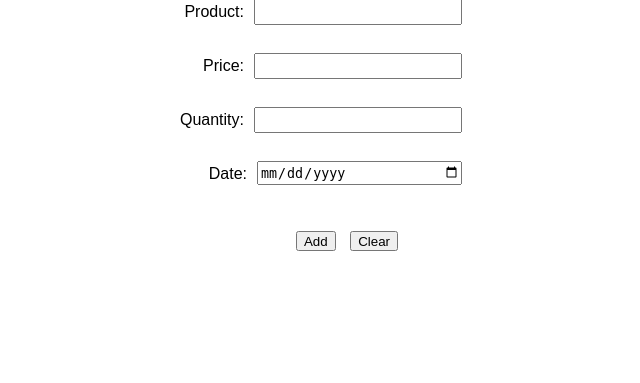
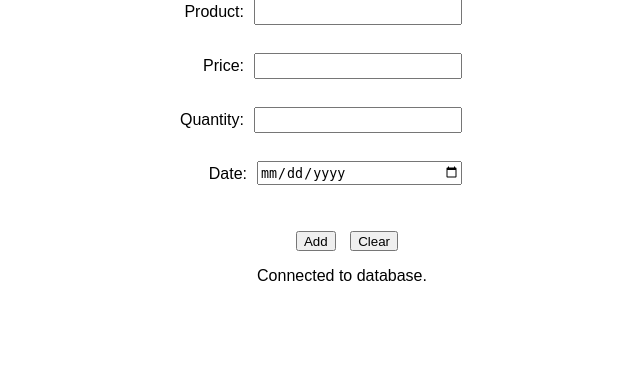
Before and after one commit to Creach0/PHP-SRePS, a PHP site: page /addrecord.php in a window 1280 px wide. Shown: the part 210-593 px from the top of the page, without its empty margins (298-938 px from the left). Run offline with PHP 8.4, Linux system fonts and the light colour scheme; data that the repository does not hold is empty; some libraries are stand-ins or nearby versions.

Commit message:
Changed addrecord.php to try and reduce the number of affected lines during merge

```diff
--- a/addrecord.php
+++ b/addrecord.php
@@ -9,7 +9,6 @@
 	<head>
 		<script src="scripts/AddRecordValidateInput.js"></script>
 	</head>
-
 	<body>
 		<header>
 			<h1>Sales Records</h1>
@@ -33,6 +32,7 @@
 				<input type="date" name="date" id="date" /></label><br/>
 
                 <input type="hidden" id="inputValid" name="inputValid"/>
+
 				<p>
 					<input type="submit" value="Add" onclick="return validateInput()" />
 					<input type="reset" value="Clear" />
@@ -41,29 +41,40 @@
 			</form>
 
 			<?php
-				if ($_POST['inputValid'] = "true") {
 				try {
+
 						// Connect to database
 						require_once ("settings.php");
 						$conn = new mysqli($host,$user,$pwd,$dbnm);
 						if ($conn->connect_error) throw new Exception("Failed to connect to database: ".$conn->connect_error);
 
+						echo "<p>Connected to database.</p>";
+
+
 						$product = $_POST['product'];
 						$quantity = $_POST['quantity'];
 						$price = $_POST['price'];
 
+
 						$date_in_seconds = strtotime($_POST['date']);
 						$date = date('Y-m-d', $date_in_seconds);
 
+						//print_r( $_POST );
+						//$sql = "INSERT INTO Sales (ProductId, Price, Quantity, Date) VALUES (1, 5, 9, '2019-10-3')";
 						$sql = "INSERT INTO Sales (ProductId, Price, Quantity, Date) VALUES((SELECT ProductId FROM Products WHERE ProductName = \"$product\"),\"$price\",\"$quantity\",\"$date\")";
+						//$sql = "INSERT INTO Sales (ProductId, Price, Quantity, Date) VALUES((SELECT ProductId FROM Product WHERE ProductName = '$product'),'$quantity','$price','$date')";
+						//$sql = "INSERT INTO Sales (ProductId, Price, Quantity, Date) VALUES (1, 3, 5, '2019-10-3')";
 						$result = mysqli_query($conn, $sql);
+
+						//$sql = "SELECT * FROM Sales;";
+						//$result = mysqli_query($conn, $sql);
+						//$resultCheck = mysqli_num_rows($result);
 
 									// Close everything
 							$conn->close();
 
 							} catch(Exception $e) {
 									echo "Oops! Something went wrong: ".$e->getMessage();
-							}
 							}
 							?>
             <div id="stockAlert"></div>
```
Lines whose indentation alone changed are shown as unchanged.
